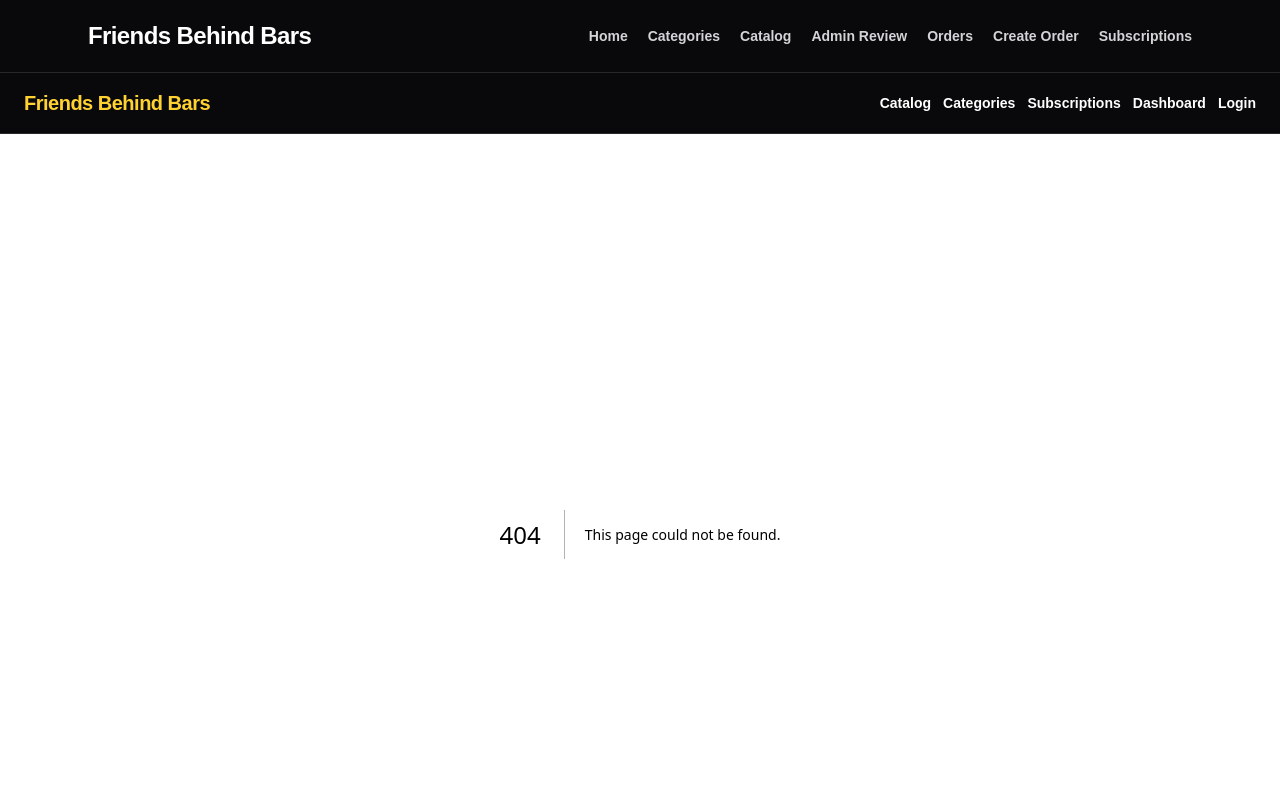
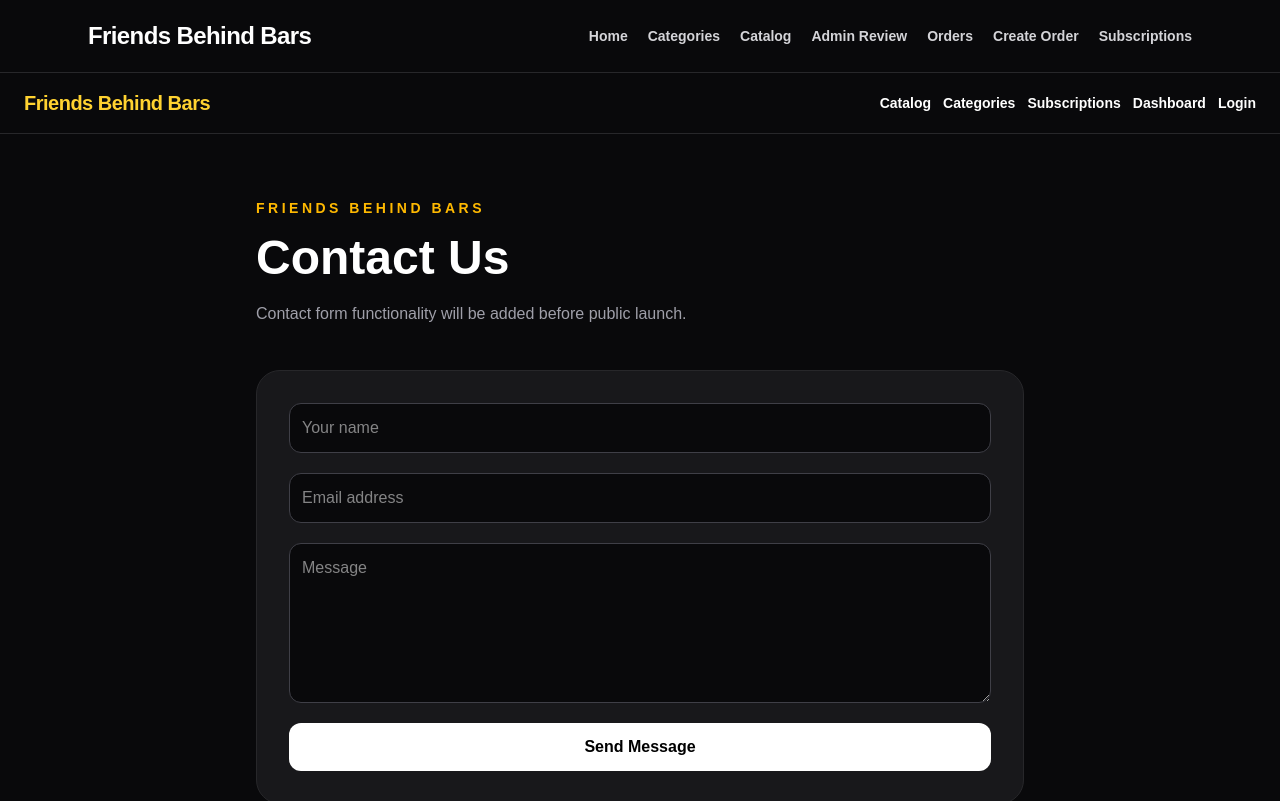
Before and after one commit to ssoup111/gary-project, a Next.js app: page /contact in a window 1280 px wide. Before the commit this address had no page. Shown: the top 801 px of the page. Built offline with nearby package versions, Linux system fonts and the light colour scheme.

Commit message:
Add contact page

```diff
--- /dev/null
+++ b/app/contact/page.tsx
@@ -0,0 +1,29 @@
+export default function ContactPage() {
+  return (
+    <main className="min-h-screen bg-zinc-950 px-6 py-16 text-white">
+      <div className="mx-auto max-w-3xl">
+        <p className="text-sm font-bold uppercase tracking-[0.25em] text-amber-400">
+          Friends Behind Bars
+        </p>
+
+        <h1 className="mt-4 text-5xl font-black">Contact Us</h1>
+
+        <p className="mt-4 leading-8 text-zinc-400">
+          Contact form functionality will be added before public launch.
+        </p>
+
+        <section className="mt-10 rounded-3xl border border-zinc-800 bg-zinc-900 p-8">
+          <div className="grid gap-5">
+            <input className="rounded-xl border border-zinc-700 bg-zinc-950 p-3 text-white" placeholder="Your name" />
+            <input className="rounded-xl border border-zinc-700 bg-zinc-950 p-3 text-white" placeholder="Email address" />
+            <textarea className="min-h-40 rounded-xl border border-zinc-700 bg-zinc-950 p-3 text-white" placeholder="Message" />
+
+            <button type="button" className="rounded-xl bg-white px-6 py-3 font-black text-black">
+              Send Message
+            </button>
+          </div>
+        </section>
+      </div>
+    </main>
+  );
+}
--- a/components/layout/SiteFooter.tsx
+++ b/components/layout/SiteFooter.tsx
@@ -29,6 +29,7 @@ export default function SiteFooter() {
             <Link href="/privacy" className="hover:text-amber-300">Privacy</Link>
             <Link href="/terms" className="hover:text-amber-300">Terms</Link>
             <Link href="/content-rules" className="hover:text-amber-300">Content Rules</Link>
+            <Link href="/contact" className="hover:text-amber-300">Contact</Link>
           </div>
         </div>
       </div>
```
